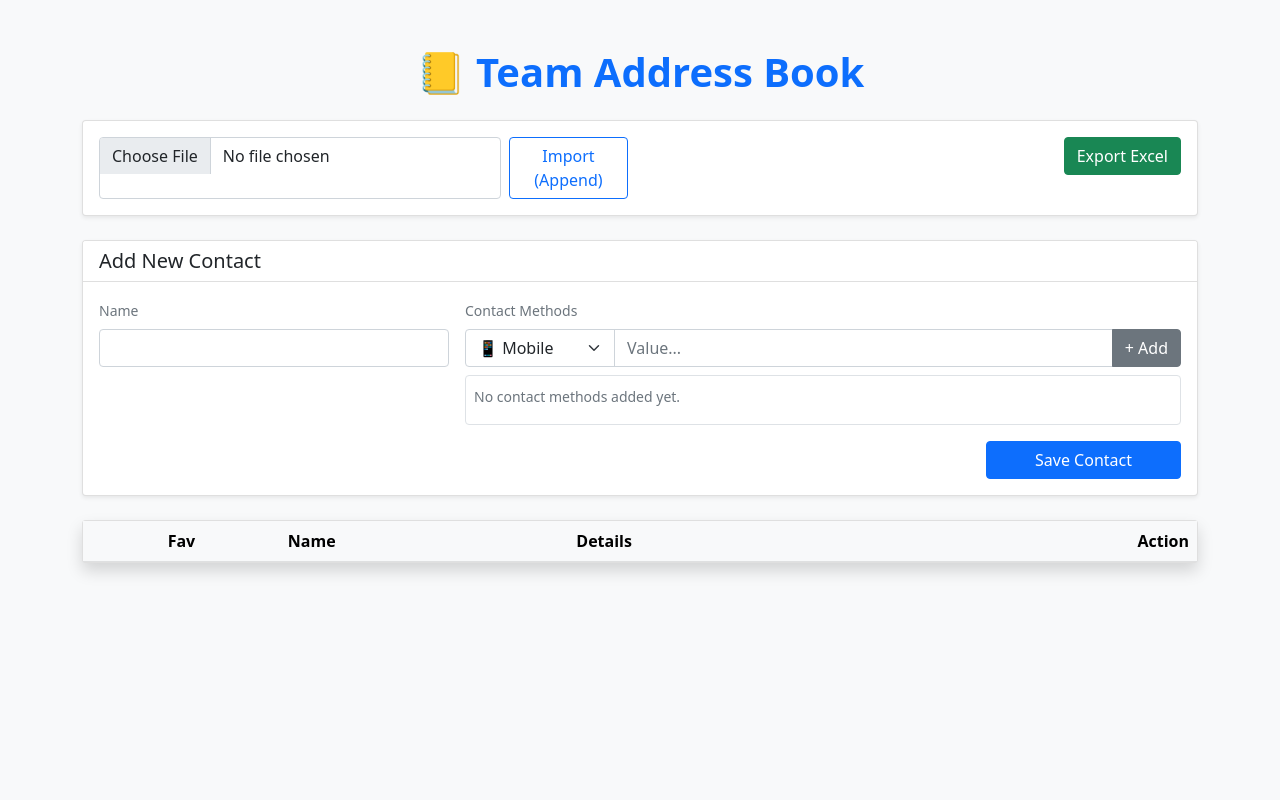
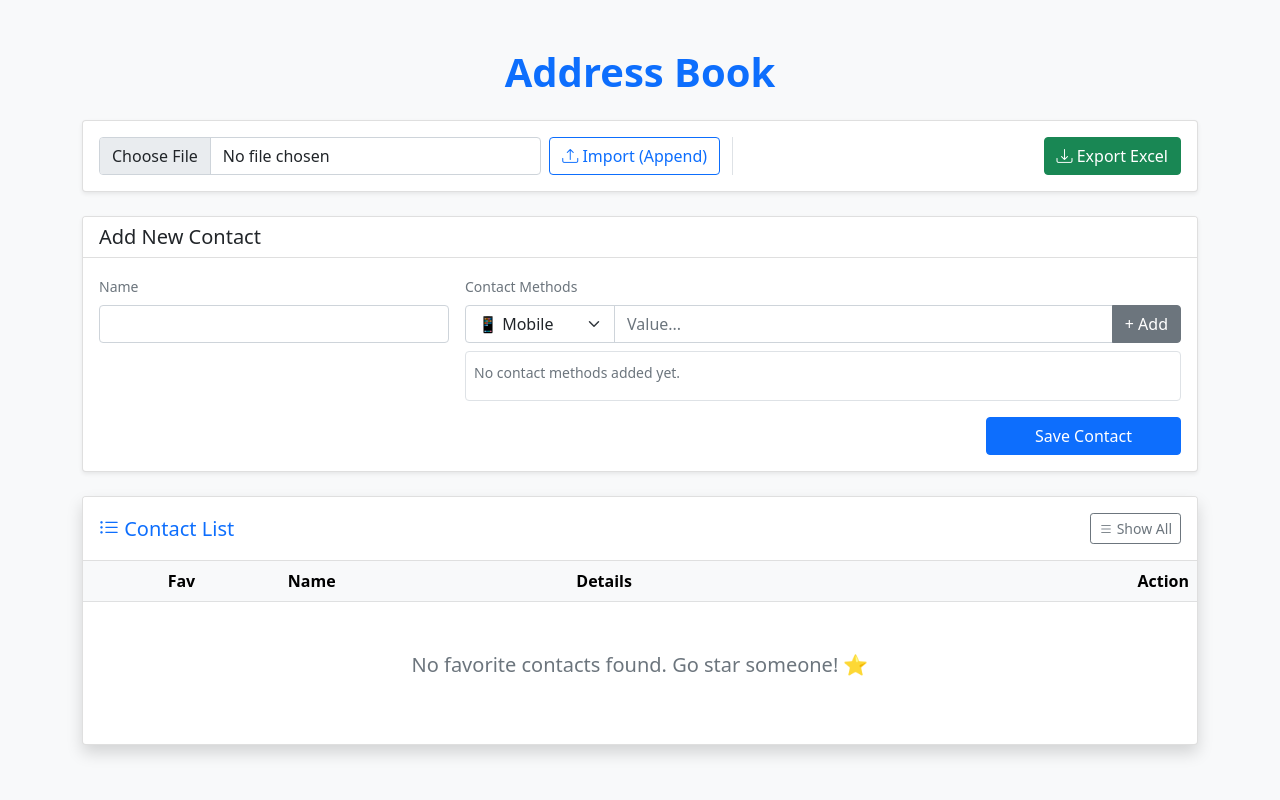
Before and after one commit to yujinglin-lyj/AddressBook-LyjZxh, a Flask app: page /?filter=fav in a window 1280 px wide. Run offline with Flask 3, Linux system fonts and the light colour scheme; lists and menus that the app fills with data are empty.

Commit message:
Update index.html

```diff
--- a/templates/index.html
+++ b/templates/index.html
@@ -2,7 +2,7 @@
 <html lang="en">
 <head>
     <meta charset="UTF-8">
-    <title>Team Address Book</title>
+    <title>Address Book</title>
     <link href="https://cdn.jsdelivr.net/npm/bootstrap@5.1.3/dist/css/bootstrap.min.css" rel="stylesheet">
     <link rel="stylesheet" href="https://cdn.jsdelivr.net/npm/bootstrap-icons@1.8.1/font/bootstrap-icons.css">
     <style>
@@ -11,109 +11,78 @@
     </style>
 
     <script>
-        // 定义全局变量
         var stagingList = [];
-
-        // 颜色映射
         var colorMap = {
-            'Mobile': 'bg-primary',
-            'Email': 'bg-success',
-            'WeChat': 'bg-info text-dark',
-            'Home': 'bg-warning text-dark',
-            'Work': 'bg-dark',
-            'Other': 'bg-secondary'
+            'Mobile': 'bg-primary', 'Email': 'bg-success', 'WeChat': 'bg-info text-dark',
+            'Home': 'bg-warning text-dark', 'Work': 'bg-dark', 'Other': 'bg-secondary'
         };
 
-        // 核心添加函数
         function manualAdd() {
-            console.log("点击了添加按钮..."); // 调试信息
-
             var typeSelect = document.getElementById('tempType');
             var valueInput = document.getElementById('tempValue');
-
             var type = typeSelect.value;
             var val = valueInput.value;
 
-            if (!val || val === "") {
-                alert("Please input a value!");
-                return;
-            }
+            if (!val || val === "") { alert("Please input a value!"); return; }
 
-            // 加入数组
             stagingList.push(type + ":" + val);
-
-            // 清空输入框
             valueInput.value = '';
             valueInput.focus();
-
-            // 刷新显示
             renderView();
         }
 
-        // 核心渲染函数
         function renderView() {
             var container = document.getElementById('stageContainer');
             var finalInput = document.getElementById('finalMethodsInput');
-
-            // 1. 更新隐藏的提交数据
             finalInput.value = stagingList.join(';');
 
-            // 2. 如果没有数据
             if (stagingList.length === 0) {
                 container.innerHTML = '<span class="text-muted small">No contact methods added yet.</span>';
                 return;
             }
 
-            // 3. 重新生成所有标签
             var html = '';
             for (var i = 0; i < stagingList.length; i++) {
                 var item = stagingList[i];
                 var parts = item.split(':');
-                var mType = parts[0];
-                var mVal = parts[1];
-                var color = colorMap[mType] || 'bg-secondary';
-
-                // 拼接 HTML
+                var color = colorMap[parts[0]] || 'bg-secondary';
                 html += '<span class="badge ' + color + ' me-2 mb-2 py-2" style="font-size:0.9rem;">';
-                html += '<b>' + mType + ':</b> ' + mVal;
-                html += ' <span style="cursor:pointer; margin-left:5px;" onclick="removeOne(' + i + ')">✖</span>';
-                html += '</span>';
+                html += '<b>' + parts[0] + ':</b> ' + parts[1];
+                html += ' <span style="cursor:pointer; margin-left:5px;" onclick="removeOne(' + i + ')">✖</span></span>';
             }
             container.innerHTML = html;
         }
 
-        // 删除函数
         function removeOne(index) {
             stagingList.splice(index, 1);
             renderView();
         }
 
-        // 防止回车提交表单，转为触发添加
         function handleEnter(e) {
-            if (e.keyCode === 13) { // 13 是回车键
-                e.preventDefault(); // 阻止表单提交
-                manualAdd();        // 执行添加
-                return false;
-            }
+            if (e.keyCode === 13) { e.preventDefault(); manualAdd(); return false; }
         }
     </script>
 </head>
 <body class="bg-light">
 
 <div class="container py-5">
-    <h1 class="text-center text-primary fw-bold mb-4">📒 Team Address Book</h1>
+    <h1 class="text-center text-primary fw-bold mb-4">Address Book</h1>
 
     <div class="card shadow-sm mb-4">
         <div class="card-body">
-            <div class="row">
-                <div class="col-md-6">
-                    <form action="/import" method="post" enctype="multipart/form-data" class="d-flex">
+            <div class="row align-items-center">
+                <div class="col-md-7">
+                    <form action="/import" method="post" enctype="multipart/form-data" class="d-flex align-items-center">
                         <input type="file" name="file" class="form-control me-2" required>
-                        <button type="submit" class="btn btn-outline-primary">Import (Append)</button>
+                        <button type="submit" class="btn btn-outline-primary text-nowrap">
+                            <i class="bi bi-upload"></i> Import (Append)
+                        </button>
                     </form>
                 </div>
-                <div class="col-md-6 text-end">
-                    <a href="/export" class="btn btn-success">Export Excel</a>
+                <div class="col-md-5 text-end border-start">
+                    <a href="/export" class="btn btn-success">
+                        <i class="bi bi-download"></i> Export Excel
+                    </a>
                 </div>
             </div>
         </div>
@@ -130,29 +99,21 @@
                         <label class="form-label small text-muted">Name</label>
                         <input type="text" name="name" class="form-control" required>
                     </div>
-
                     <div class="col-md-8">
                         <label class="form-label small text-muted">Contact Methods</label>
-
                         <div class="input-group mb-2">
                             <select class="form-select" id="tempType" style="max-width: 150px;">
                                 <option value="Mobile">📱 Mobile</option>
                                 <option value="Email">📧 Email</option>
                                 <option value="WeChat">💬 WeChat</option>
-                                <option value="Home">🏠 Home</option>
                                 <option value="Work">🏢 Work</option>
                             </select>
                             <input type="text" class="form-control" id="tempValue" placeholder="Value..." onkeydown="return handleEnter(event)">
-
-                            <button class="btn btn-secondary" type="button" onclick="manualAdd()">
-                                + Add
-                            </button>
+                            <button class="btn btn-secondary" type="button" onclick="manualAdd()">+ Add</button>
                         </div>
-
                         <div id="stageContainer" class="p-2 border rounded bg-white" style="min-height: 50px;">
                             <span class="text-muted small">No contact methods added yet.</span>
                         </div>
-
                         <input type="hidden" name="methods" id="finalMethodsInput">
                     </div>
                 </div>
@@ -164,6 +125,22 @@
     </div>
 
     <div class="card shadow">
+        <div class="card-header bg-white d-flex justify-content-between align-items-center py-3">
+            <h5 class="mb-0 text-primary"><i class="bi bi-list-ul"></i> Contact List</h5>
+
+            <div>
+                {% if current_filter == 'fav' %}
+                    <a href="/" class="btn btn-outline-secondary btn-sm">
+                        <i class="bi bi-list"></i> Show All
+                    </a>
+                {% else %}
+                    <a href="/?filter=fav" class="btn btn-warning btn-sm fw-bold">
+                        <i class="bi bi-star-fill"></i> Show Favorites Only
+                    </a>
+                {% endif %}
+            </div>
+        </div>
+
         <table class="table table-hover align-middle mb-0">
             <thead class="table-light">
                 <tr>
@@ -177,7 +154,7 @@
                 {% for c in contacts %}
                 <tr>
                     <td class="text-center">
-                        <a href="/toggle_fav/{{ c.id }}" class="text-decoration-none fs-4 {{ 'fav-true' if c.IsFavorite else 'fav-false' }}">★</a>
+                        <a href="/toggle_fav/{{ c.id }}?filter={{ current_filter }}" class="text-decoration-none fs-4 {{ 'fav-true' if c.IsFavorite else 'fav-false' }}">★</a>
                     </td>
                     <td class="fw-bold">{{ c.Name }}</td>
                     <td>
@@ -190,10 +167,7 @@
                                     {% elif 'Email' in parts[0] %}{% set bg = 'bg-success' %}
                                     {% elif 'WeChat' in parts[0] %}{% set bg = 'bg-info text-dark' %}
                                     {% endif %}
-
-                                    <span class="badge {{ bg }} me-1 mb-1">
-                                        {{ method }}
-                                    </span>
+                                    <span class="badge {{ bg }} me-1 mb-1">{{ method }}</span>
                                 {% endif %}
                             {% endfor %}
                         {% endif %}
@@ -205,6 +179,18 @@
                 {% endfor %}
             </tbody>
         </table>
+
+        {% if contacts|length == 0 %}
+        <div class="text-center py-5">
+            <p class="text-muted fs-5">
+                {% if current_filter == 'fav' %}
+                    No favorite contacts found. Go star someone! ⭐️
+                {% else %}
+                    No contacts yet.
+                {% endif %}
+            </p>
+        </div>
+        {% endif %}
     </div>
 </div>
 
```
